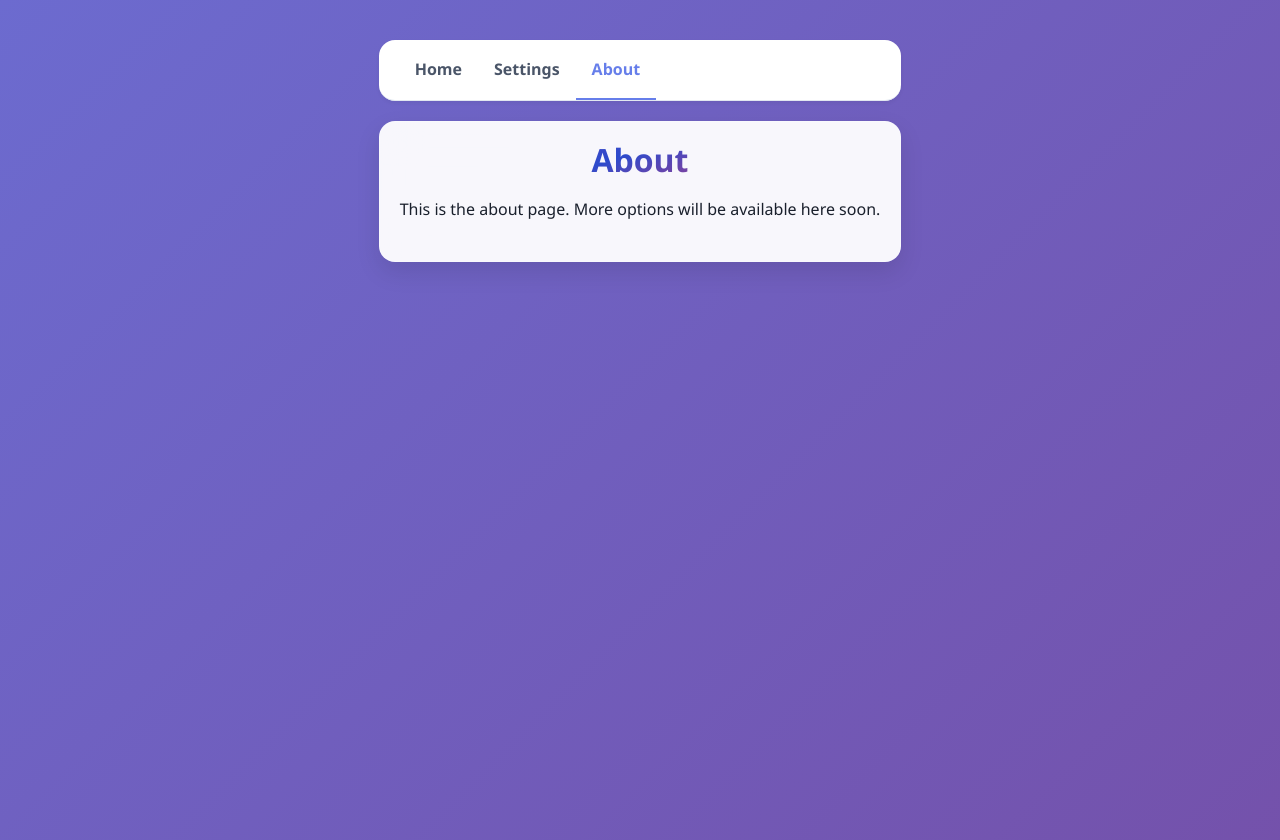
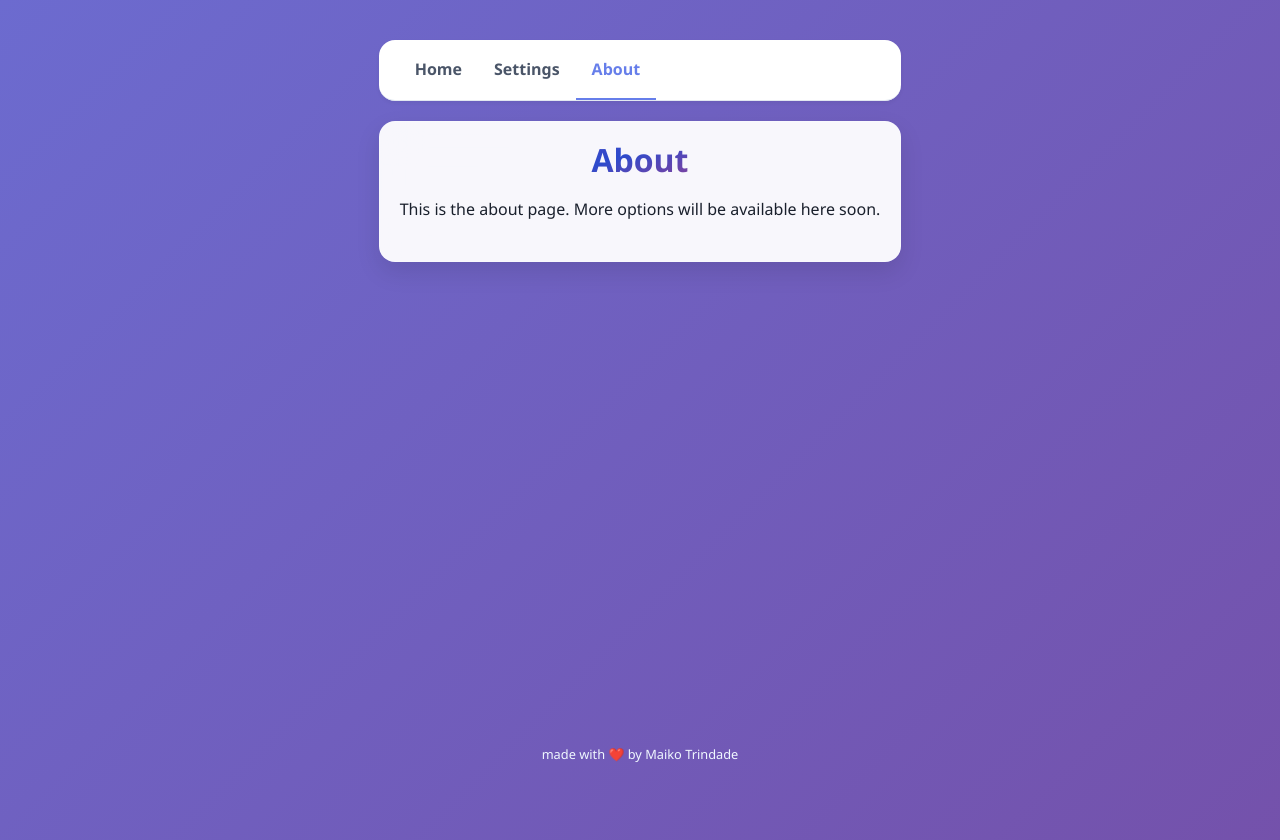
Before and after one commit to maikotrindade/mobile-tester-agent-frontend, a React (Vite) app: page /about in a window 1280 px wide. Built offline with nearby package versions, Linux system fonts and the light colour scheme; no server answers.

Commit message:
added footer

```diff
--- a/src/App.tsx
+++ b/src/App.tsx
@@ -1,9 +1,10 @@
 import './App.css'
 import { BrowserRouter, Routes, Route } from 'react-router-dom';
-import Home from '../src/Home';
+import Home from './Home';
 import Settings from './Settings';
 import About from './About';
 import TopNav from './TopNav';
+import { Footer } from './Footer';
 
 function App() {
   return (
@@ -14,6 +15,7 @@ function App() {
         <Route path="/settings" element={<Settings />} />
         <Route path="/about" element={<About />} />
       </Routes>
+      <Footer />
     </BrowserRouter>
   )
 }
--- /dev/null
+++ b/src/Footer.module.css
@@ -0,0 +1,11 @@
+.footer {
+  text-align: center;
+  padding: 1rem;
+  margin-top: auto;
+  font-size: 0.8rem;
+  color: aliceblue;
+}
+
+.footer a {
+  color: aliceblue;
+}
--- /dev/null
+++ b/src/Footer.tsx
@@ -0,0 +1,11 @@
+import styles from './Footer.module.css';
+
+export function Footer() {
+  return (
+    <footer className={styles.footer}>
+      <p>
+        made with ❤️ by <a href="https://github.com/maikotrindade" target="_blank" rel="noopener noreferrer">Maiko Trindade</a>
+      </p>
+    </footer>
+  );
+}
```
